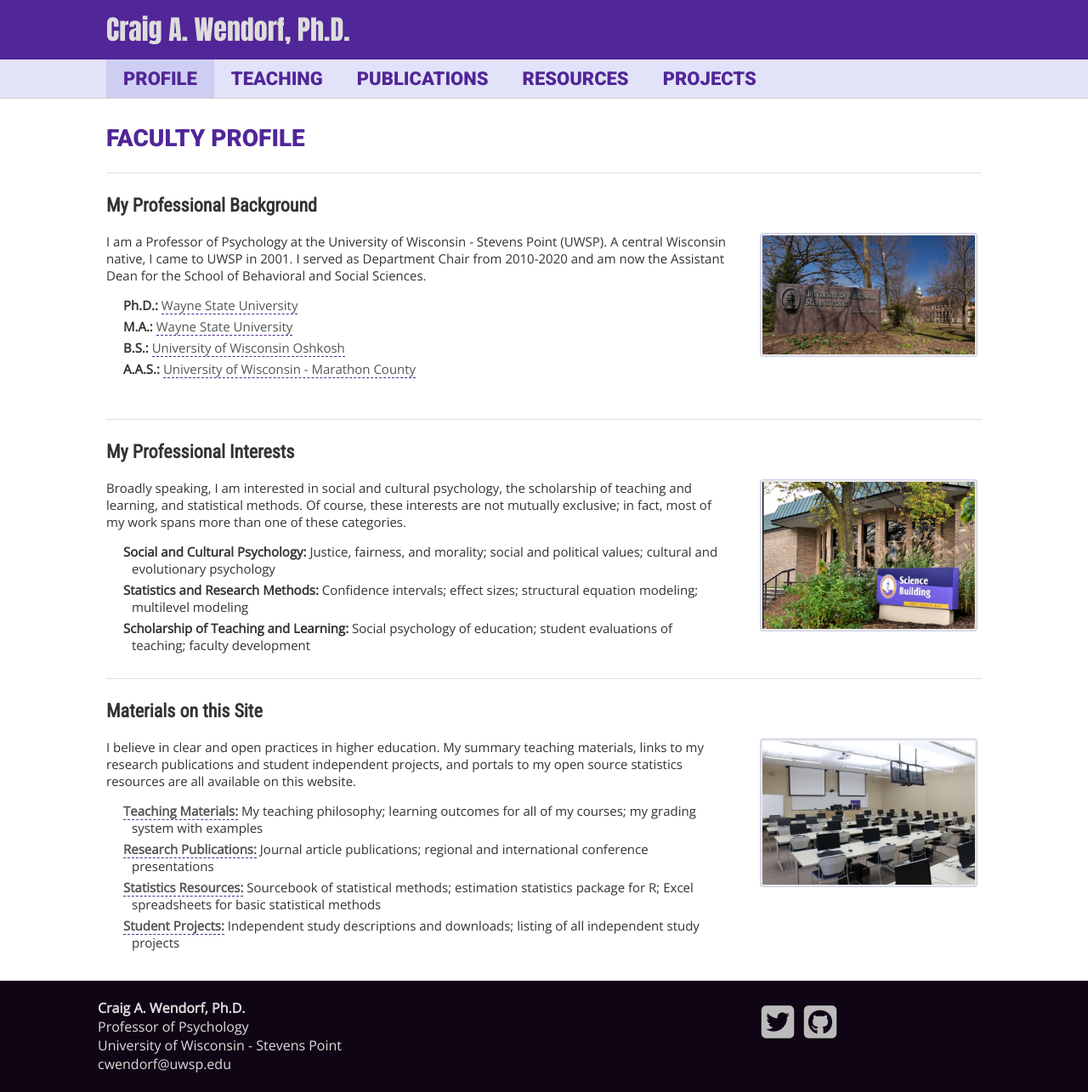
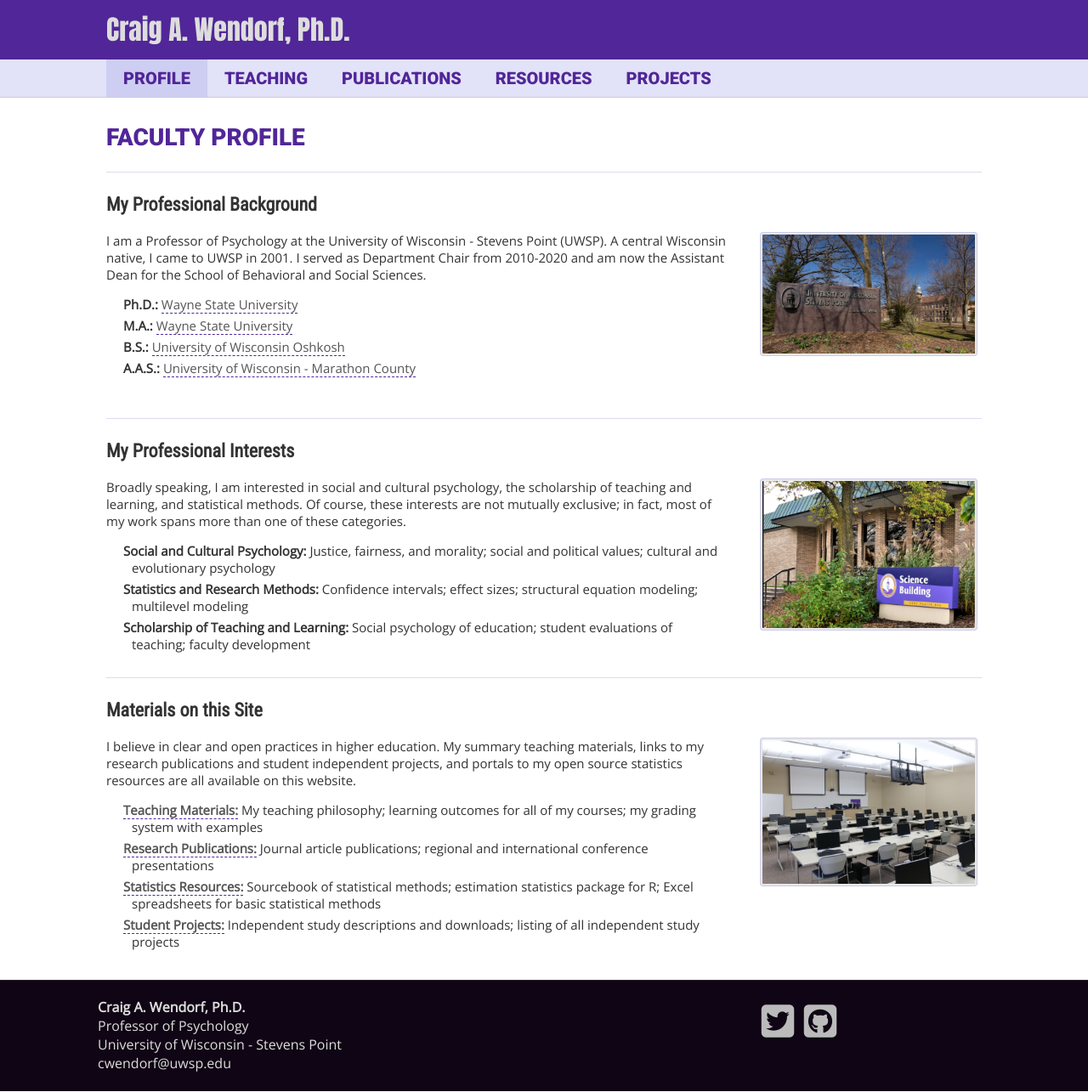
Before and after one commit to cwendorf/cwendorf.github.io, a Jekyll site: the page index.htm, which Jekyll copies as it is, in a window 1280 px wide. Shown: the whole page at 85% size. Built offline with Jekyll 4.4.1, drawn with Linux system fonts in a browser that asks for light colours; nearby versions of some CDN libraries; a style sheet for code colours, icons or effects is not loaded.

Commit message:
Update wide.css

```diff
--- a/assets/wide.css
+++ b/assets/wide.css
@@ -18,7 +18,7 @@
 
 #AreaContainer {border-bottom: 1px solid #ccc;}
 #AreaContent LI {float: left; padding: 0px 10px;}
-#AreaContent A {width: 100%; display: block; font-size: 22px; padding: 10px 10px;}
+#AreaContent A {width: 100%; display: block; font-size: 20px; padding: 10px 10px;}
 
 /* Main Section Changes */
 
```
